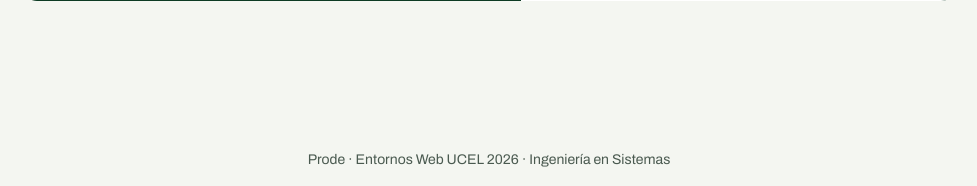
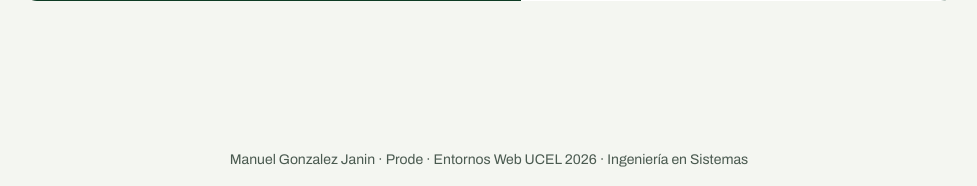
Before and after one commit to manuel-gonzalez3/prode-futbol, a PHP site: page / in a window 1280 px wide. Shown: the part 614-800 px from the top of the page, without its empty margins (151-1128 px from the left). Run offline with PHP 8.4, Linux system fonts and the light colour scheme.

Commit message:
Restaurar nombre del autor en el footer
Co-Authored-By: Claude Opus 5.5 <noreply@anthropic.com>
Claude-Session: https://claude.ai/code/session_01PawA3kCyTTGfLbNZRYdLUg

```diff
--- a/app/views/layouts/footer.php
+++ b/app/views/layouts/footer.php
@@ -1,7 +1,7 @@
     </main>
 
     <footer class="pie">
-        <p>Prode · Entornos Web UCEL <?= date('Y') ?> ·  Ingeniería en Sistemas</p>
+        <p>Manuel Gonzalez Janin · Prode · Entornos Web UCEL <?= date('Y') ?> ·  Ingeniería en Sistemas</p>
     </footer>
 
     <script src="js/password.js" defer></script>
```
